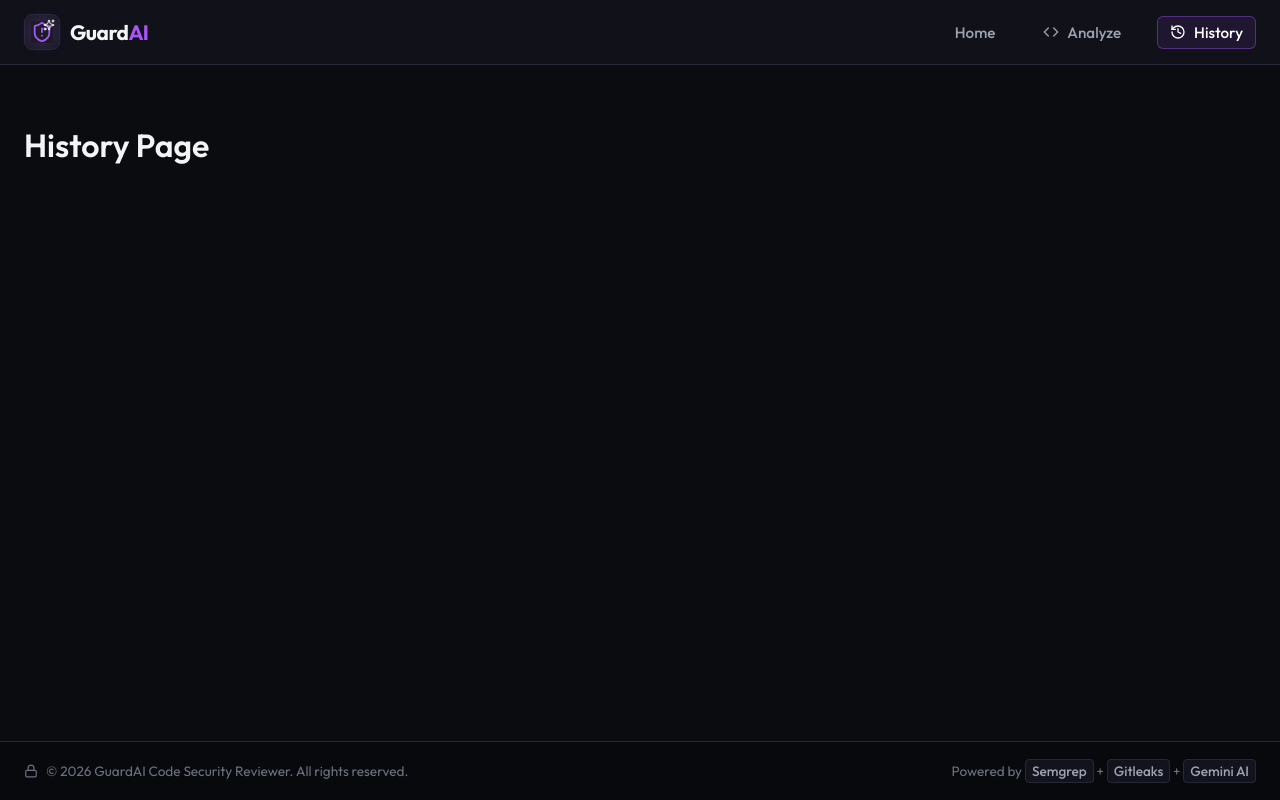
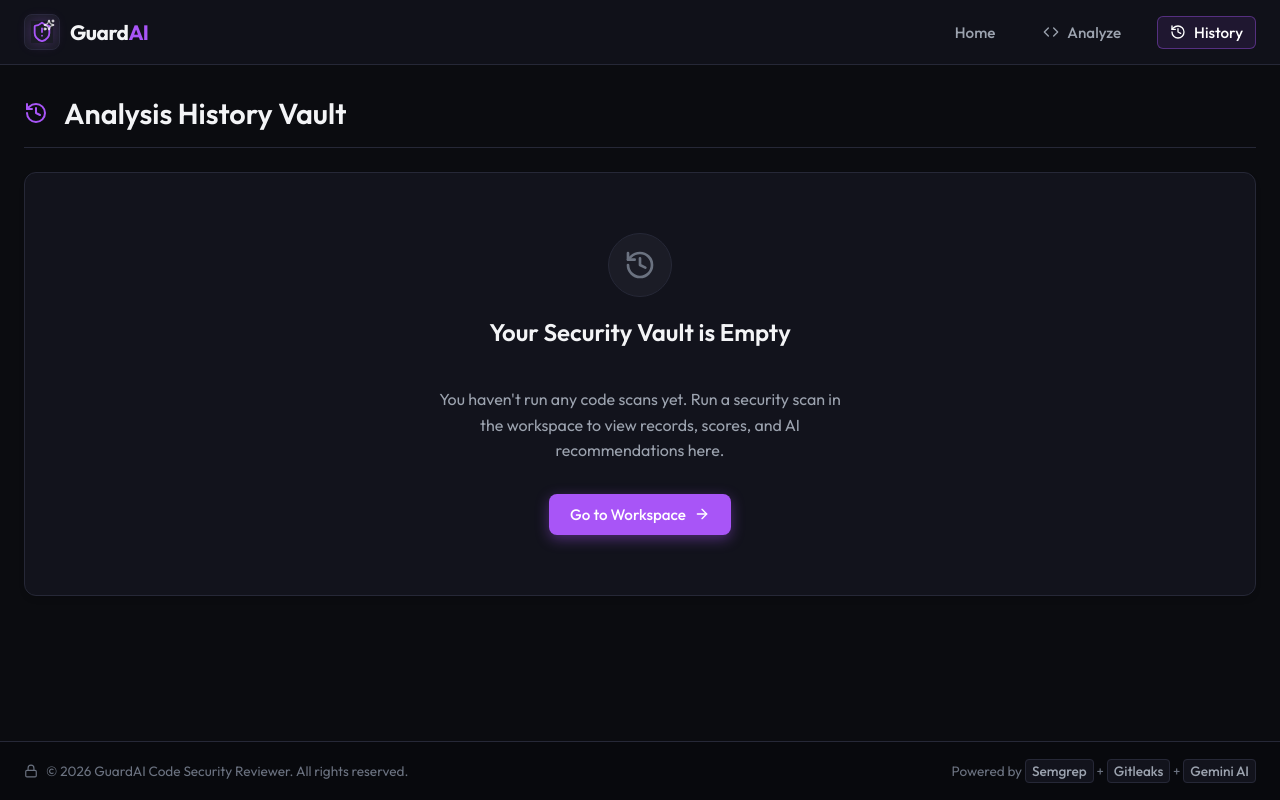
Before and after one commit to jayyy255/ai-code-security-scanner, a React app in the folder frontend/: page /history in a window 1280 px wide. Built offline with nearby package versions, Linux system fonts and the light colour scheme; the HTML template or start-up script is replaced by a standard one.

Commit message:
feat: implement scan history vault using localStorage

```diff
--- /dev/null
+++ b/frontend/src/pages/HistoryPage.css
@@ -0,0 +1,170 @@
+.history-container {
+  display: flex;
+  flex-direction: column;
+  padding-top: 30px;
+  padding-bottom: 60px;
+  gap: 24px;
+}
+
+.history-header {
+  display: flex;
+  justify-content: space-between;
+  align-items: center;
+  border-bottom: 1px solid var(--border-color);
+  padding-bottom: 16px;
+  flex-wrap: wrap;
+  gap: 16px;
+}
+
+.history-header h1 {
+  font-size: 1.8rem;
+  margin: 0;
+}
+
+/* History Table Container */
+.history-table-card {
+  padding: 0;
+  overflow: hidden;
+}
+
+.history-table-wrapper {
+  width: 100%;
+  overflow-x: auto;
+}
+
+.history-table {
+  width: 100%;
+  border-collapse: collapse;
+  text-align: left;
+}
+
+.history-table th {
+  background: #08090d;
+  color: var(--text-muted);
+  font-size: 0.8rem;
+  font-weight: 600;
+  text-transform: uppercase;
+  letter-spacing: 0.05em;
+  padding: 16px 24px;
+  border-bottom: 1px solid var(--border-color);
+}
+
+.history-table td {
+  padding: 18px 24px;
+  border-bottom: 1px solid var(--border-color);
+  color: var(--text-secondary);
+  font-size: 0.95rem;
+}
+
+.history-table tbody tr {
+  transition: background-color 0.2s ease;
+}
+
+.history-table tbody tr:hover {
+  background-color: rgba(255,255,255,0.01);
+}
+
+.history-table tbody tr:last-child td {
+  border-bottom: none;
+}
+
+/* Score and badge cells */
+.score-cell-badge {
+  display: inline-flex;
+  align-items: center;
+  justify-content: center;
+  font-weight: 700;
+  width: 38px;
+  height: 38px;
+  border-radius: 50%;
+  border: 2px solid transparent;
+  font-size: 0.85rem;
+}
+
+.score-cell-badge.safe {
+  border-color: var(--status-safe);
+  color: var(--status-safe);
+  background: var(--status-safe-bg);
+}
+
+.score-cell-badge.warning {
+  border-color: var(--severity-medium);
+  color: var(--severity-medium);
+  background: var(--severity-medium-bg);
+}
+
+.score-cell-badge.critical {
+  border-color: var(--severity-critical);
+  color: var(--severity-critical);
+  background: var(--severity-critical-bg);
+}
+
+.critical-count-indicator {
+  display: flex;
+  align-items: center;
+  gap: 6px;
+  font-weight: 600;
+}
+
+.critical-count-indicator.active {
+  color: var(--severity-critical);
+}
+
+.critical-count-indicator.zero {
+  color: var(--text-muted);
+}
+
+/* Action button row */
+.action-buttons-cell {
+  display: flex;
+  gap: 8px;
+}
+
+.action-icon-btn {
+  display: flex;
+  align-items: center;
+  justify-content: center;
+  width: 32px;
+  height: 32px;
+  border-radius: 6px;
+  border: 1px solid var(--border-color);
+  background: var(--bg-card);
+  color: var(--text-secondary);
+  cursor: pointer;
+  transition: all 0.2s ease;
+}
+
+.action-icon-btn.view:hover {
+  border-color: var(--accent-purple);
+  color: var(--accent-purple);
+  background: var(--accent-purple-bg);
+}
+
+.action-icon-btn.delete:hover {
+  border-color: var(--severity-critical);
+  color: var(--severity-critical);
+  background: var(--severity-critical-bg);
+}
+
+/* Empty Vault */
+.empty-vault-card {
+  display: flex;
+  flex-direction: column;
+  align-items: center;
+  justify-content: center;
+  padding: 60px 24px;
+  text-align: center;
+  gap: 20px;
+}
+
+.empty-vault-icon-box {
+  width: 64px;
+  height: 64px;
+  border-radius: 50%;
+  background: var(--bg-input);
+  border: 1px solid var(--border-color);
+  display: flex;
+  align-items: center;
+  justify-content: center;
+  color: var(--text-muted);
+}
--- a/frontend/src/pages/HistoryPage.jsx
+++ b/frontend/src/pages/HistoryPage.jsx
@@ -1,9 +1,152 @@
-import React from 'react';
+import React, { useState, useEffect } from 'react';
+import { useNavigate, Link } from 'react-router-dom';
+import {
+  History,
+  Trash2,
+  Eye,
+  ExternalLink,
+  Code,
+  ShieldAlert,
+  ArrowRight,
+  ShieldCheck
+} from 'lucide-react';
+import { getHistory, deleteFromHistory, clearHistory } from '../services/api';
+import './HistoryPage.css';
 
 export default function HistoryPage() {
+  const navigate = useNavigate();
+  const [history, setHistory] = useState([]);
+
+  useEffect(() => {
+    setHistory(getHistory());
+  }, []);
+
+  const handleDeleteItem = (id, e) => {
+    e.stopPropagation(); // Avoid triggering row navigate click
+    if (window.confirm("Are you sure you want to delete this scan record?")) {
+      deleteFromHistory(id);
+      setHistory(getHistory());
+    }
+  };
+
+  const handleClearAll = () => {
+    if (window.confirm("WARNING: Are you sure you want to clear your entire scan history? This action is permanent.")) {
+      clearHistory();
+      setHistory([]);
+    }
+  };
+
+  const navigateToResult = (item) => {
+    navigate(`/results/${item.analysis_id}`, { state: { data: item } });
+  };
+
+  // Color selection for scores
+  const getScoreBadgeClass = (score) => {
+    if (score >= 90) return 'safe';
+    if (score >= 70) return 'warning';
+    return 'critical';
+  };
+
   return (
-    <div className="container" style={{ padding: '60px 24px' }}>
-      <h1>History Page</h1>
+    <div className="container history-container animate-fade-in">
+      <div className="history-header">
+        <div className="flex items-center gap-4">
+          <History size={24} className="purple-text" />
+          <h1>Analysis History Vault</h1>
+        </div>
+
+        {history.length > 0 && (
+          <button onClick={handleClearAll} className="btn btn-secondary flex items-center gap-4" style={{ color: 'var(--severity-critical)', borderColor: 'var(--severity-critical-border)' }}>
+            <Trash2 size={16} />
+            Purge History
+          </button>
+        )}
+      </div>
+
+      {history.length > 0 ? (
+        <div className="card history-table-card animate-fade-in">
+          <div className="history-table-wrapper">
+            <table className="history-table">
+              <thead>
+                <tr>
+                  <th>Date & Time</th>
+                  <th>Language</th>
+                  <th>Security Health</th>
+                  <th>Critical Issues</th>
+                  <th>Findings Count</th>
+                  <th>Actions</th>
+                </tr>
+              </thead>
+              <tbody>
+                {history.map((item) => (
+                  <tr key={item.analysis_id} onClick={() => navigateToResult(item)} style={{ cursor: 'pointer' }}>
+                    <td>
+                      {new Date(item.timestamp).toLocaleString(undefined, {
+                        month: 'short',
+                        day: 'numeric',
+                        hour: '2-digit',
+                        minute: '2-digit'
+                      })}
+                    </td>
+                    <td style={{ textTransform: 'capitalize' }}>
+                      <span className="flex items-center gap-4">
+                        <Code size={14} className="purple-text" />
+                        {item.language}
+                      </span>
+                    </td>
+                    <td>
+                      <span className={`score-cell-badge ${getScoreBadgeClass(item.score)}`}>
+                        {Math.round(item.score)}
+                      </span>
+                    </td>
+                    <td>
+                      <div className={`critical-count-indicator ${item.critical > 0 ? 'active' : 'zero'}`}>
+                        <ShieldAlert size={14} />
+                        <span>{item.critical}</span>
+                      </div>
+                    </td>
+                    <td>
+                      <span className="meta-value">{item.findings ? item.findings.length : 0} found</span>
+                    </td>
+                    <td>
+                      <div className="action-buttons-cell">
+                        <button
+                          onClick={(e) => { e.stopPropagation(); navigateToResult(item); }}
+                          className="action-icon-btn view"
+                          title="Open report"
+                        >
+                          <Eye size={14} />
+                        </button>
+                        <button
+                          onClick={(e) => handleDeleteItem(item.analysis_id, e)}
+                          className="action-icon-btn delete"
+                          title="Delete report"
+                        >
+                          <Trash2 size={14} />
+                        </button>
+                      </div>
+                    </td>
+                  </tr>
+                ))}
+              </tbody>
+            </table>
+          </div>
+        </div>
+      ) : (
+        <div className="card empty-vault-card animate-fade-in">
+          <div className="empty-vault-icon-box">
+            <History size={32} />
+          </div>
+          <h2>Your Security Vault is Empty</h2>
+          <p style={{ maxWidth: '420px', margin: '0 auto' }}>
+            You haven't run any code scans yet. Run a security scan in the workspace to view records, scores, and AI recommendations here.
+          </p>
+          <Link to="/analyze" className="btn btn-primary" style={{ marginTop: '10px' }}>
+            Go to Workspace
+            <ArrowRight size={16} />
+          </Link>
+        </div>
+      )}
     </div>
   );
 }
```
